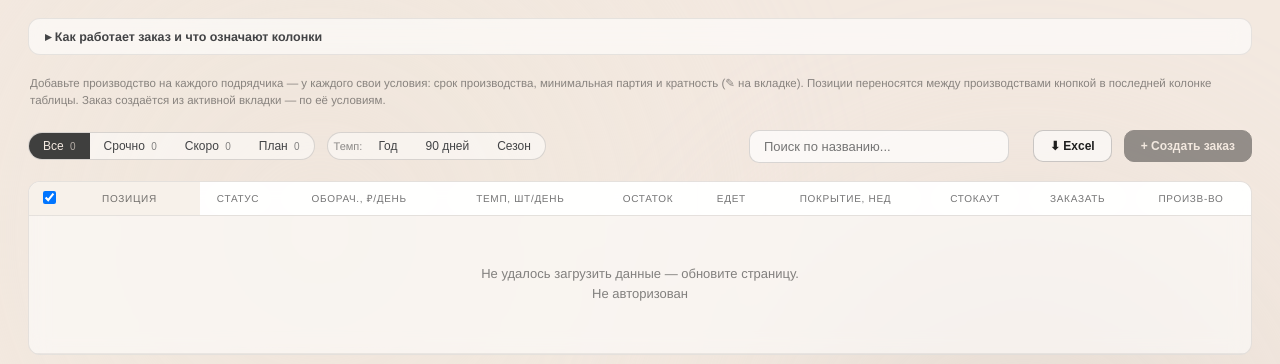
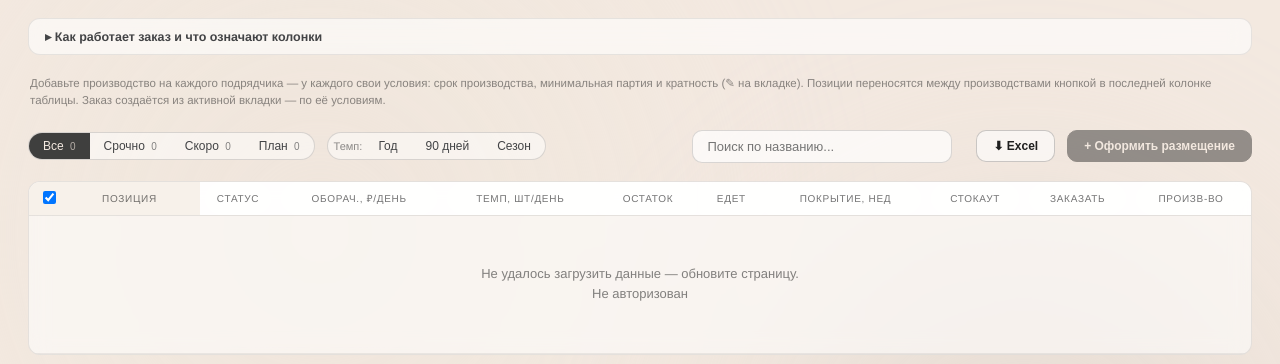
Before and after one commit to chernim-cherno-analytics/oborot-saas, a FastAPI app: template templates/replenish.html in a window 1280 px wide. Shown: the part 56-420 px from the top of the page. Run offline with FastAPI, Linux system fonts and the light colour scheme; the template is opened without the code that fills it, so the values that code supplies are empty.

Commit message:
fix: distinguish order draft and placement actions

```diff
--- a/templates/assistant.html
+++ b/templates/assistant.html
@@ -1051,7 +1051,7 @@
       ((p.stop||[]).length ? '<div class="err">'+
         (p.stop||[]).map(function(x){ return esc(x.text); }).join('. ')+'</div>' : '')+
       '<div class="actions" style="margin:14px 0 18px">'+
-        '<button class="go-btn" id="mkOrder">Создать заказ</button>'+
+        '<button class="go-btn" id="mkOrder">Создать черновик</button>'+
         '<button class="go-btn ghost" id="recalcPlan" onclick="preview(3,true)">Пересчитать</button>'+
         '<button class="go-btn ghost" onclick="go(1)">← Изменить условия</button>'+
         '<span class="hint" id="mkHint"></span></div>'+
@@ -1266,7 +1266,7 @@
     var b = brief(); b.overrides = STATE.edits;
     var flags = {force:false, confirm_partial:false};
     api("/api/order-plan", b).then(function(res){
-      hint.textContent = "создаю заказ…";
+      hint.textContent = "создаю черновик…";
       var pr = curProd();
       var name = (pr ? pr.name : "Заказ") + " · " + dstr(STATE.plan.eta_date);
       // 409 от сервера — это не ошибка, а вопрос: похоже на дубль / история
--- a/templates/replenish.html
+++ b/templates/replenish.html
@@ -269,7 +269,7 @@
     <span class="draft-note" id="draft-note"></span>
     <button class="abtn" id="btn-reset-drafts" type="button" style="display:none">↺ Сбросить правки</button>
     <button class="abtn" type="button" id="btn-export-xlsx" title="Выгрузить в Excel отмеченные галочкой позиции">⬇ Excel</button>
-    <button class="abtn primary" id="btn-create-order" type="button" disabled>+ Создать заказ</button>
+    <button class="abtn primary" id="btn-create-order" type="button" disabled>+ Оформить размещение</button>
   </div>
 
   <div class="cat-bar" id="cat-bar" style="display:none"></div>
@@ -331,7 +331,7 @@
 <!-- Модалка создания заказа -->
 <div class="modal-bg" id="order-modal">
   <div class="modal">
-    <h3>Новый заказ на производство</h3>
+    <h3>Зафиксировать размещение заказа</h3>
     <div class="msub" id="order-modal-summary"></div>
     <label for="order-name">Название заказа</label>
     <input type="text" id="order-name" autocomplete="off" placeholder="Например: Иван · трикотаж или Швейцех №2">
@@ -342,9 +342,11 @@
     <div class="fieldhint">Все расчёты уже сделаны на дату прихода: из остатков вычтено то, что продастся
       за время производства.</div>
     <div class="warn" id="order-modal-warning"></div>
+    <div class="fieldhint">Заказ будет отмечен «в производстве», а количество появится в «Едет».
+      Документ в МойСкладе создаётся отдельным действием.</div>
     <div class="actions">
       <button class="abtn" type="button" id="btn-order-cancel">Отмена</button>
-      <button class="abtn primary" type="button" id="btn-order-submit">Создать заказ</button>
+      <button class="abtn primary" type="button" id="btn-order-submit">Зафиксировать размещение</button>
     </div>
   </div>
 </div>
```
Also changed, not shown: docs/audit_queue.md (+14 -0 lines).
